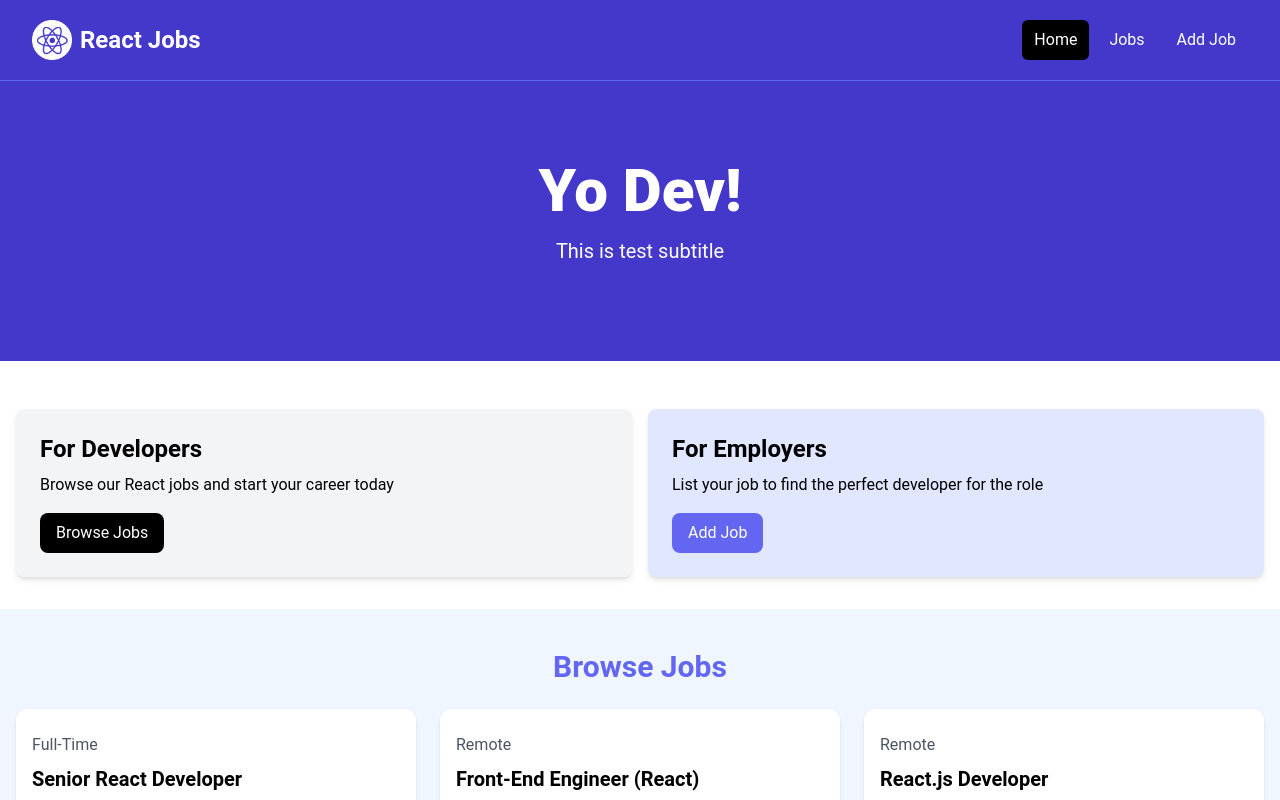
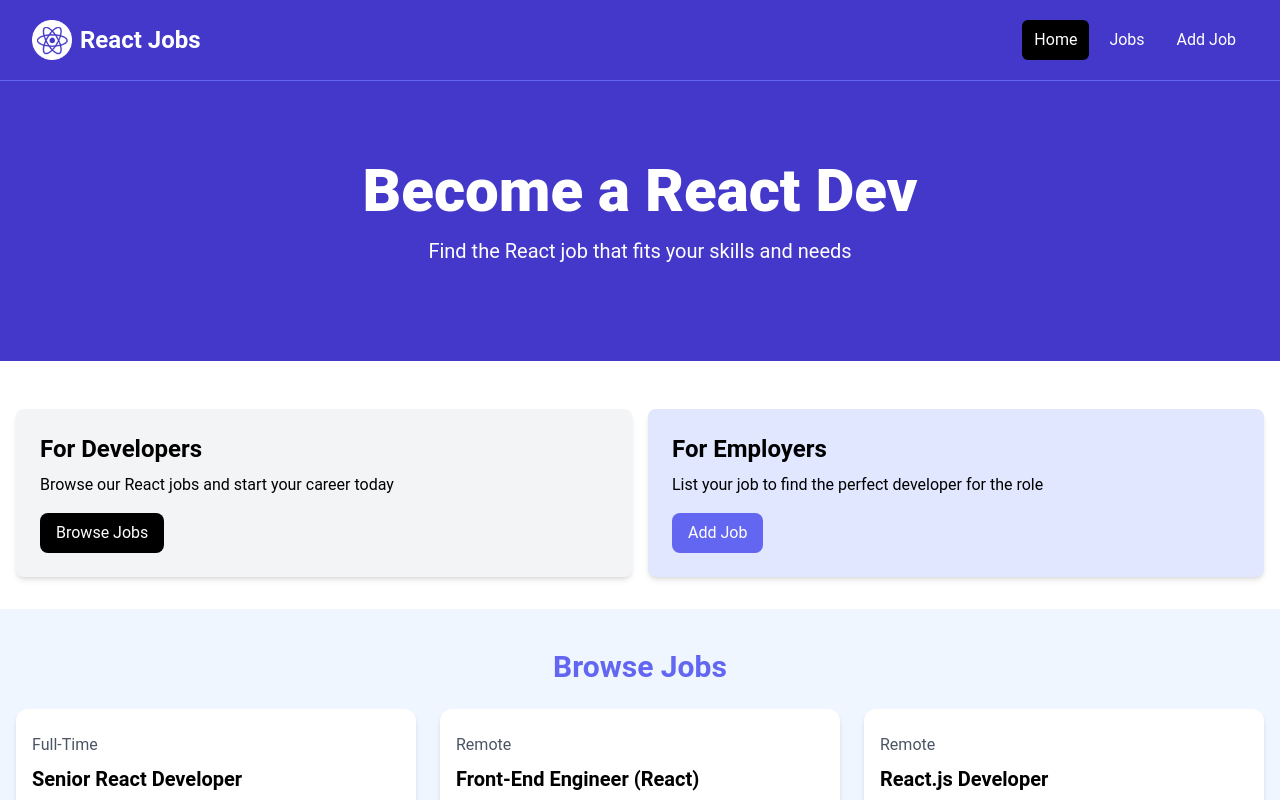
Before and after one commit to rudreshpatre/react-apps, a React (Vite) app in the folder first-react-app/: page / in a window 1280 px wide. Shown: the top 800 px of the page. Built offline with nearby package versions, Linux system fonts and the light colour scheme.

Commit message:
Using default values for props

```diff
--- a/first-react-app/src/App.jsx
+++ b/first-react-app/src/App.jsx
@@ -6,7 +6,7 @@
   return (
     <>
     <Navbar />
-       <Hero title="Yo Dev!" subtitle="This is test subtitle"/>
+       <Hero />
         {/* <!-- Developers and Employers --> */}
         <section className="py-4">
           <div className="container-xl lg:container m-auto">
--- a/first-react-app/src/components/Hero.jsx
+++ b/first-react-app/src/components/Hero.jsx
@@ -1,4 +1,4 @@
-const Hero = ({title,subtitle}) => {
+const Hero = ({title="Become a React Dev",subtitle="Find the React job that fits your skills and needs"}) => {
  return(
     //   {/* <!-- Hero --> */}
      <section className="bg-indigo-700 py-20 mb-4">
```
